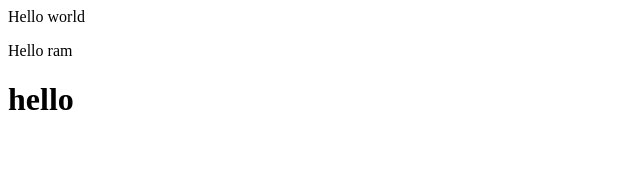
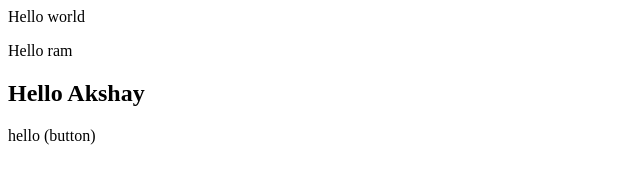
Before and after one commit to ag402/practice_188, a plain HTML site: page index.html in a window 1280 px wide. Shown: the whole page, without its empty margins (0-640 px from the left). Drawn offline with Linux system fonts and the light colour scheme.

Commit message:
commitedd

```diff
--- a/index.html
+++ b/index.html
@@ -1,3 +1,4 @@
 <P>Hello world</P>
 <p>Hello ram</p>
-<h1>hello</h1>
+<h2>Hello Akshay</h2>
+<p>hello (button)</p>
```
